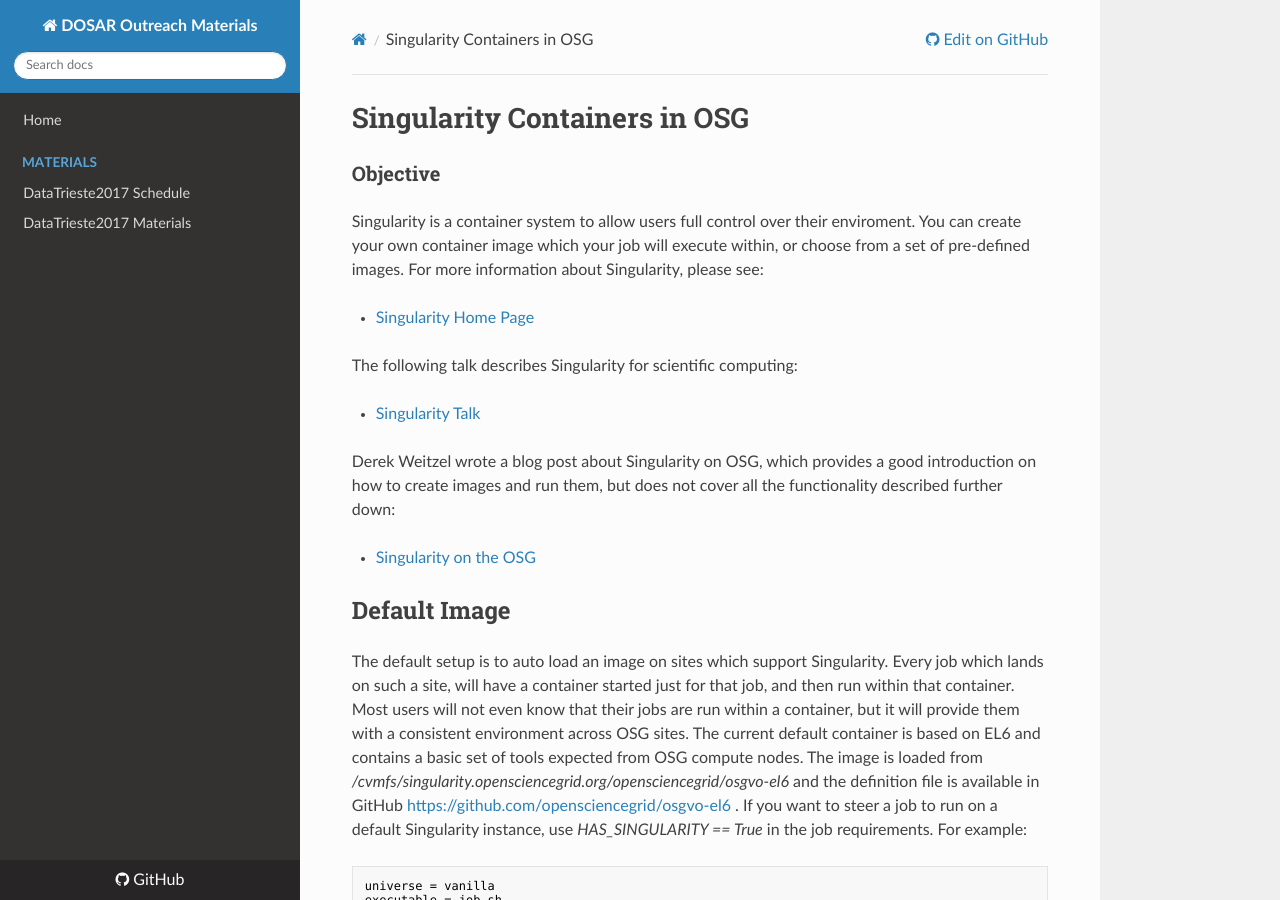
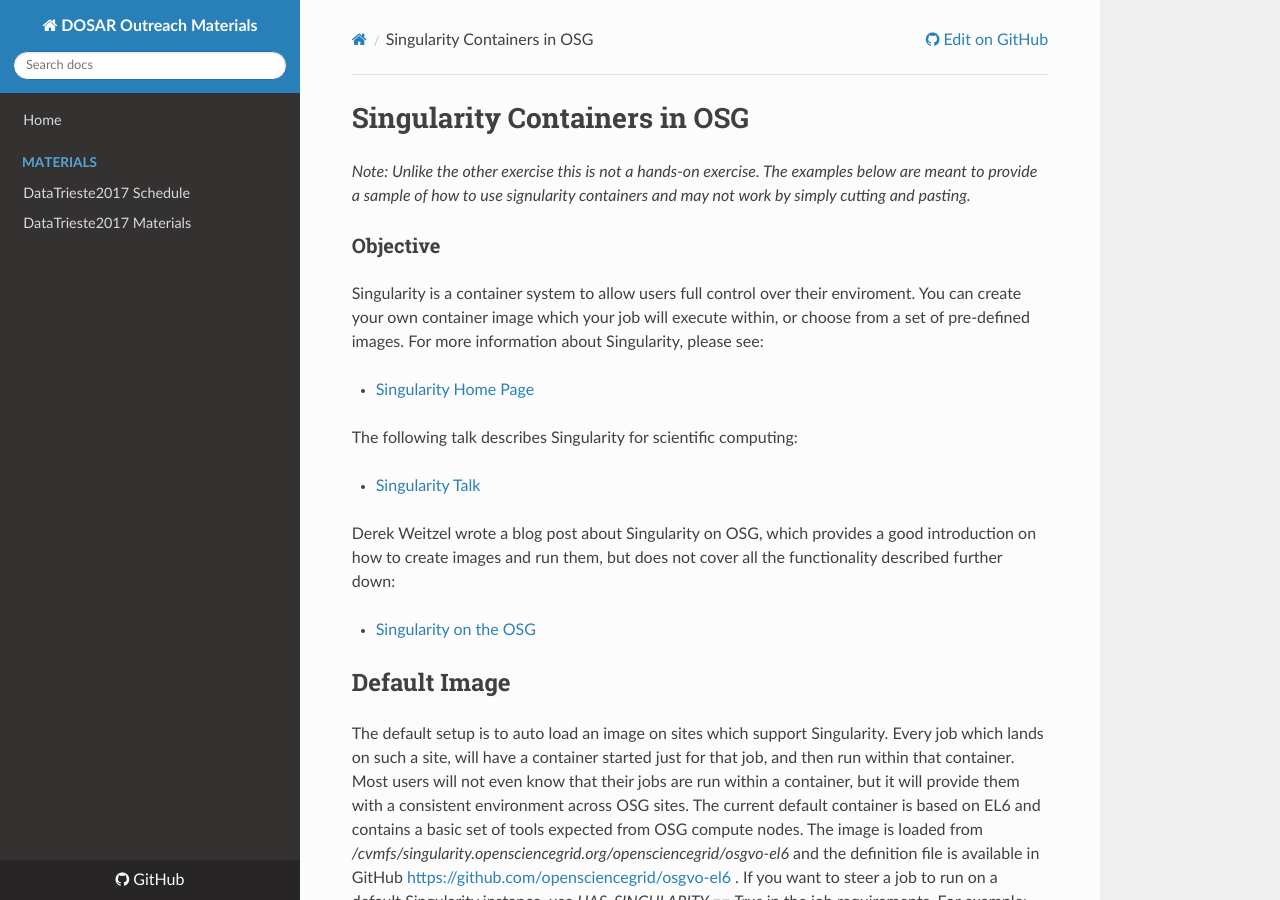
Before and after one commit to opensciencegrid/dosar, an MkDocs documentation site: the page built from docs/Materials/14-Containers.md, in a window 1280 px wide and 900 px high. Built offline with MkDocs 1.6.1, drawn with Linux system fonts in a browser that asks for light colours; nearby versions of some CDN libraries; old or Windows-style settings are respelled for this version of MkDocs.

Commit message:
Update 14-Containers.md

```diff
--- a/docs/Materials/14-Containers.md
+++ b/docs/Materials/14-Containers.md
@@ -1,4 +1,6 @@
 # Singularity Containers in OSG
+
+*Note: Unlike the other exercise this is not a hands-on exercise. The examples below are meant to provide a sample of how to use signularity containers and may not work by simply cutting and pasting.*
 
 ### Objective
 
```
